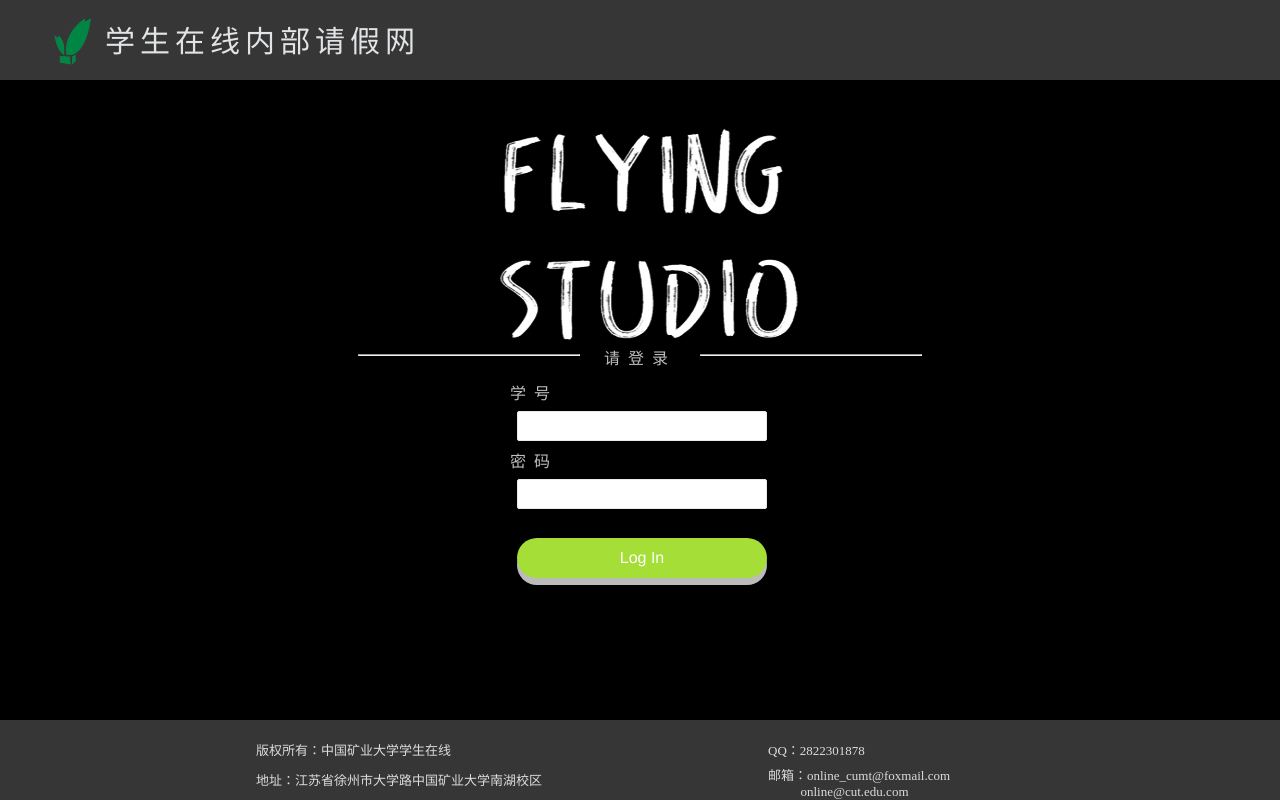
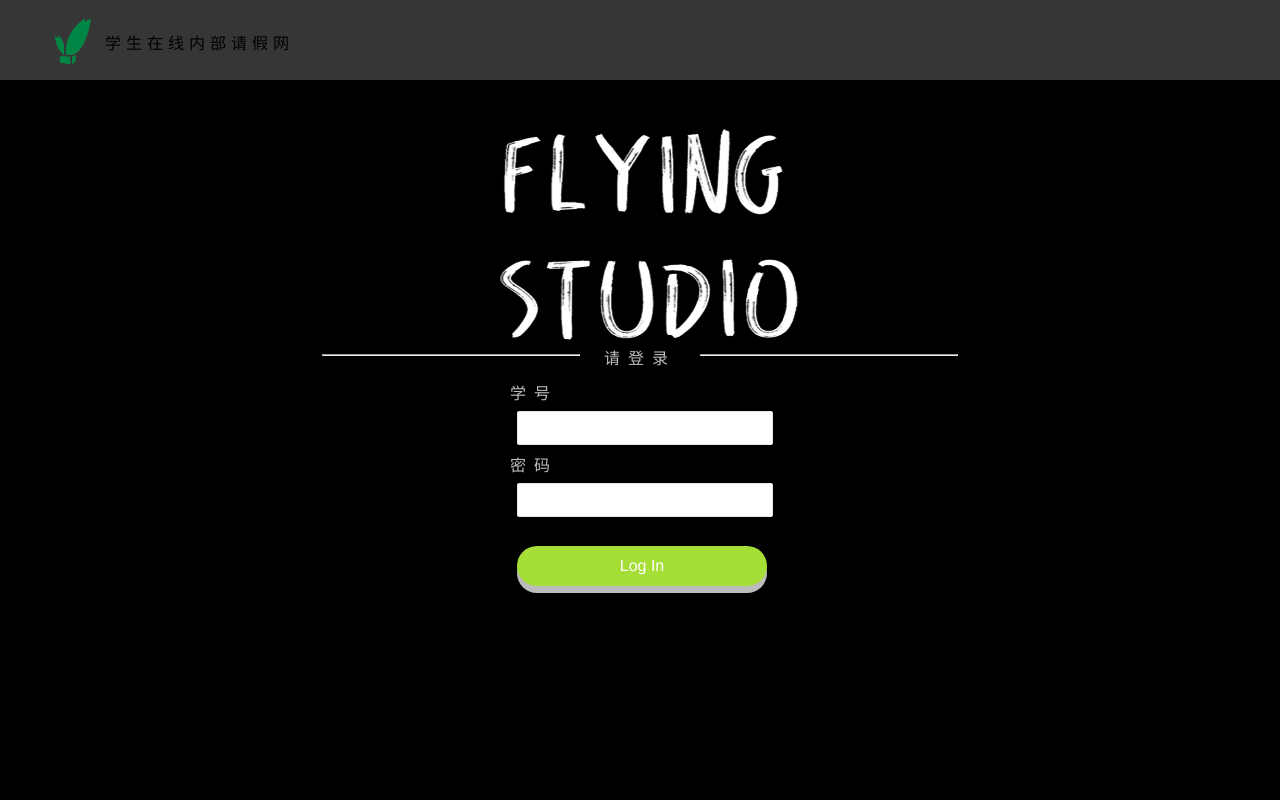
Before and after one commit to crz08183003/off_members, a Flask app: page /auth/login in a window 1280 px wide. Run offline with Flask 2, Linux system fonts and the light colour scheme; some libraries are stand-ins or nearby versions.

Commit message:
第一次修改

```diff
--- a/app/__init__.py
+++ b/app/__init__.py
@@ -1,6 +1,6 @@
 from flask import Flask, request, flash, redirect, render_template, url_for, session
 from config import config
-from .admin import AskleaveModelView, MyView
+from .admin import AskleaveModelView, MyView, MeetingModelView, GroupModelView
 from flask_admin import Admin, AdminIndexView
 from .extentions import (db, mail, bootstrap, login_manager, moment, babel, admin)
 
@@ -26,6 +26,8 @@
 
     admin.add_view(MyView(name='主页'))
     admin.add_view(AskleaveModelView(db.session, name=u'管理请假信息'))
+    admin.add_view(MeetingModelView(db.session, name=u'管理会议名'))
+    admin.add_view(GroupModelView(db.session, name=u'管理组名'))
 
 
     from .main import main as main_blueprint
--- a/app/auth/forms.py
+++ b/app/auth/forms.py
@@ -4,7 +4,7 @@
 from ..models import User
 # 登录表单
 class LoginForm(FlaskForm):
-    stu_number = StringField('学号', validators=[DataRequired()])
+    stu_number = StringField('学号', validators=[DataRequired(), Length(8, 14)], render_kw={"style": "font-size: 5px"})
     password = PasswordField('密码', validators=[DataRequired()])
     # remember_me = BooleanField('记住我')
     submit = SubmitField('Log In')
--- a/app/static/login.css
+++ b/app/static/login.css
@@ -46,15 +46,6 @@
       color: #BEBEBE;
       letter-spacing: 8px;
       }
-      footer{
-      width:100%;
-      height:80px;
-      background-color:#363636;
-      bottom:0;
-      position: fixed;
-      margin: 0;
-      padding: 0;
-      }
       .d1{
         position: absolute;
         top:50%;
@@ -63,8 +54,8 @@
         height:180px;
         margin-left: -130px;
         margin-top: -90px;
-    }
-    input{
+    }    input{
+        font-size:30px;
         width:250px;
         height:30px;
         margin:5px;
@@ -145,32 +136,6 @@
             transition-duration: .15s;
     -webkit-box-shadow: 0 2px 0 #bbbbbb, 0 3px 3px rgba(0, 0, 0, 0.2);
             box-shadow: 0 2px 0 #bbbbbb, 0 3px 3px rgba(0, 0, 0, 0.2); }
-    li{
-        color: #DCDCDC;
-        font-size: 13px;
-        list-style: none;
-        }
-    .li1{
-        position: absolute;
-        left:20%;
-        top:20px;
-   }
-    .li2{
-        position: absolute;
-        left:20%;
-        top:50px;
-    }
-    .li3{
-        position: absolute;
-        left:60%;
-        top:20px;
-
-    }
-    .li4{
-        position: absolute;
-        left:60%;
-        top:45px;
-    }
 
     }
     @media screen and (min-width: 500px) and (max-width: 767px){
--- a/app/templates/base.html
+++ b/app/templates/base.html
@@ -27,6 +27,7 @@
             <ul class="nav navbar-nav" >
                 <li style="font-size:15px"><a href="/">主页</a></li>
                 {% if current_user.is_authenticated %}
+                <li style="font-size:15px"><a href="{{ url_for('main.ask_for_leave', username=current_user.name) }}">请假</a></li>
                 <li style="font-size:15px"><a href="{{ url_for('main.profile', username=current_user.name) }}">请假信息</a></li>
                 {% endif %}
             </ul>
@@ -39,7 +40,6 @@
                     </a>
                     <ul class="dropdown-menu">
                         <li><a href="\YouGuess">后台管理</a></li>
-                        <li><a href="{{ url_for('main.ask_for_leave') }}">请假</a></li>
                         <li><a href="{{ url_for('auth.change_password') }}">修改密码</a></li>
                         <li><a href="{{ url_for('auth.logout') }}">登出</a></li>
                     </ul>
--- a/app/templates/index.html
+++ b/app/templates/index.html
@@ -4,6 +4,6 @@
     {% endblock %}
     {% block page_content %}
         <div class="col-md-9 col-md-offset-1 row margin-top-20">
-            <p><strong>{{current_user.name}}</strong><br>欢迎来到学生在线请假网！</p>
+            <p style="color:#CDC8B1;"><strong>{{current_user.name}}</strong><br>欢迎来到学生在线请假网！</p>
         </div>
     {% endblock %}
--- a/app/templates/login.html
+++ b/app/templates/login.html
@@ -8,7 +8,6 @@
 <meta name="description" content="">
 <meta name="keywords" content="">
 <link href="" rel="stylesheet">
-<link href="https://cdn.bootcss.com/bootstrap/4.0.0-beta/css/bootstrap-grid.min.css" rel="stylesheet">
 <link rel="stylesheet" href="/static/login.css">
 <!--<script src="https://cdn.bootcss.com/bootstrap/4.0.0-beta/js/bootstrap.js"></script>-->
 </head>
@@ -31,21 +30,21 @@
             <form class="form" method="POST">
                 {% import "bootstrap/wtf.html" as wtf %}
                 {{ form.hidden_tag() }}
-                {{ wtf.form_field(form.stu_number)}}
+                {{ wtf.form_field(form.stu_number, style="font-size: 16px")}}
                 {{ wtf.form_field(form.password)}}
                 {{ wtf.form_field(form.submit, class="button button-3d button-action button-pill")}}
             </form>
             </div>
         </div>
     </section>
-    <footer>
-        <ul>
-            <li class="li1">版权所有：中国矿业大学学生在线</li>
-            <li class="li2">地址：江苏省徐州市大学路中国矿业大学南湖校区</li>
-            <li class="li3">QQ：2822301878</li>
-            <li class="li4"> 邮箱：online_cumt@foxmail.com
-                                <br>&nbsp;&nbsp;&nbsp;&nbsp;&nbsp;&nbsp;&nbsp;&nbsp;&nbsp;&nbsp;online@cut.edu.com</li>
-        </ul>
-    </footer>
+    <!--<footer>-->
+        <!--<ul>-->
+            <!--<li class="li1">版权所有：中国矿业大学学生在线</li>-->
+            <!--<li class="li2">地址：江苏省徐州市大学路中国矿业大学南湖校区</li>-->
+            <!--<li class="li3">QQ：2822301878</li>-->
+            <!--<li class="li4"> 邮箱：online_cumt@foxmail.com-->
+                                <!--<br>&nbsp;&nbsp;&nbsp;&nbsp;&nbsp;&nbsp;&nbsp;&nbsp;&nbsp;&nbsp;online@cut.edu.com</li>-->
+        <!--</ul>-->
+    <!--</footer>-->
 </body>
 </html>
```
Also changed, not shown: other parts of app/static/login.css (+22 -90 lines), app/admin.py (+51 -2 lines), app/main/forms.py (+27 -10 lines), app/models.py (+10 -0 lines), app/templates/ask_for_leave.html (+6 -7 lines), migrations/versions/a51dd48d221c_initial_migration.py (added, +42 -0 lines), config/data-dev.sqlite.
